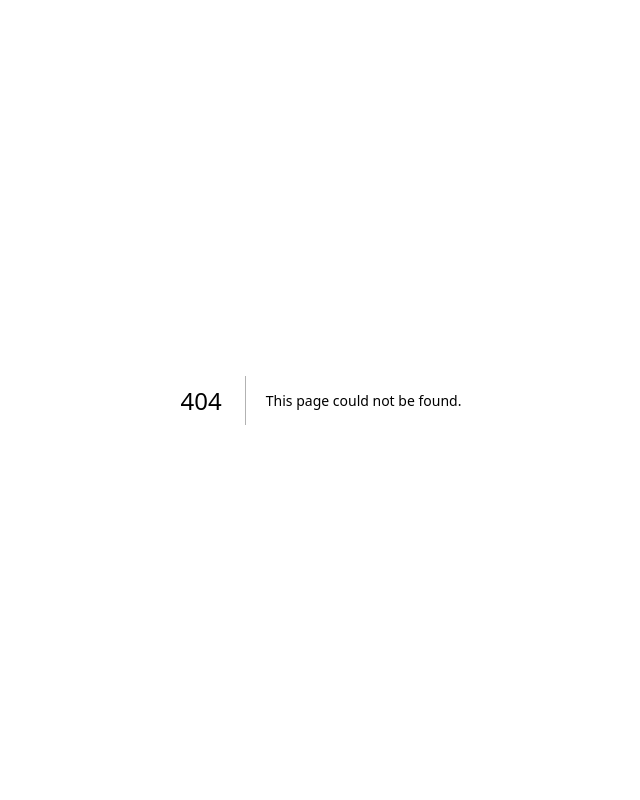
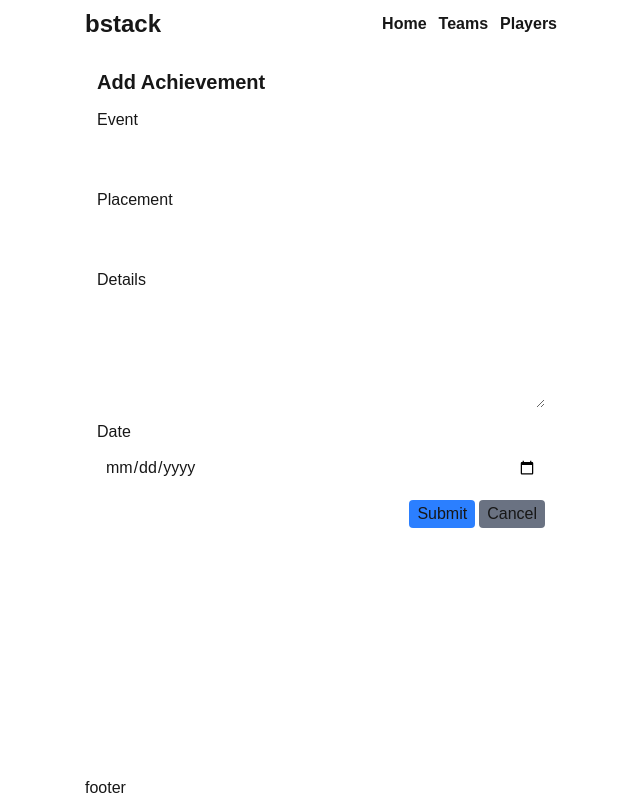
Before and after one commit to jn04137/bstack2_next, a Next.js app: page /teams/add_achievement/1 in a window 1280 px wide. Before the commit this address had no page. Shown: the whole page, without its empty margins (319-959 px from the left). Built offline with nearby package versions, Linux system fonts and the light colour scheme.

Commit message:
working on achievement feature

```diff
--- a/app/page.tsx
+++ b/app/page.tsx
@@ -1,4 +1,3 @@
-import Image from "next/image";
 import Layout from "./components/layout";
 
 export default function Home() {
--- a/app/teams/[team_id]/page.tsx
+++ b/app/teams/[team_id]/page.tsx
@@ -1,6 +1,7 @@
 
 import Link from "next/link";
 import Layout from "../../components/layout";
+import { Team } from "@/models.types";
 
 export default async function Page({params}: {
 	params: Promise<{ team_id: string }>
@@ -16,17 +17,20 @@ export default async function Page({params}: {
 
 const sectionTitleStyle = "text-sm italic pb-1.5";
 
-function Content({teamId}: {
+async function Content({teamId}: {
 	teamId: string
 }) {
+    const res = await fetch(`${process.env.NEXT_PUBLIC_SERVER}/team/getTeam/${teamId}`);
+    const teamInfo: Team = await res.json();
+
 	return(
 		<div className="space-y-5">
 			<div className="flex space-x-2">
-				<TeamName teamName={"Turtle Squad"} />
+				<TeamName teamName={teamInfo.teamName} />
 			</div>
-			<TeamDesc teamDesc={"Here to win"} />
+			<TeamDesc teamDesc={teamInfo.teamDesc} />
 			<Players />
-			<Achievements />
+			<Achievements teamNanoId={teamInfo.nanoId!}/>
 			<CommentSection />
 		</div>
 	);
@@ -77,7 +81,9 @@ function PlayerCard() {
 	);
 }
 
-function Achievements() {
+function Achievements({teamNanoId}: {
+    teamNanoId: string
+}) {
 	return(
 		<div>
 			<h2 className={sectionTitleStyle}>achievements</h2>
@@ -88,16 +94,18 @@ function Achievements() {
 				<AchievementCard/>
 				<AchievementCard/>
 				<AchievementCard/>
-				<AddAchivementButton/>
+				<AddAchievementButton teamNanoId={teamNanoId}/>
 			</div>
 		</div>
 	);
 }
 
-function AddAchivementButton() {
+function AddAchievementButton({teamNanoId}: {
+    teamNanoId: string
+}) {
 	return(
 		<div>
-			<Link href="/teams/add_achievement">
+			<Link href={`/teams/add_achievement/${teamNanoId}`}>
 				<button className="text-sm w-full border border-white/5 rounded py-1.5 hover:cursor-pointer bg-white/5">Add Achievement</button>
 			</Link>
 		</div>
--- a/app/teams/add_achievement/AddAchievementForm.tsx
+++ /dev/null
@@ -1,31 +0,0 @@
-'use client';
-
-import Link from "next/link";
-
-export function CreateAchievementForm({teamNanoId}: {
-	teamNanoId: string
-}) {
-	return(
-		<form className="flex flex-col w-full bg-white/5 p-3 space-y-3">
-			<h1 className="text-xl font-bold">Add Achievement</h1>
-			<div className="flex flex-col space-y-1">
-				<label>Event</label>
-				<input className="bg-white/5 p-2 rounded" type="text"/>
-			</div>
-			<div className="flex flex-col space-y-1">
-				<label>Placement</label>
-				<input className="bg-white/5 p-2 rounded" type="text"/>
-			</div>
-			<div className="flex flex-col space-y-1">
-				<label>Date</label>
-				<input className="bg-white/5 p-2 rounded" type="date"/>
-			</div>
-			<div className="flex justify-end space-x-1">
-				<button className="bg-blue-500 rounded py-0.5 px-2 hover:cursor-pointer">Submit</button>
-				<Link href={`/teams/${teamNanoId}`}>
-					<button className="bg-gray-500 rounded px-2 py-0.5 hover:cursor-pointer">Cancel</button>
-				</Link>
-			</div>
-		</form>
-	);
-}
--- /dev/null
+++ b/app/teams/add_achievement/[teamNanoId]/AddAchievementForm.tsx
@@ -0,0 +1,64 @@
+'use client';
+
+import { TeamAchievement } from "@/models.types";
+import Link from "next/link";
+import { ChangeEvent, SyntheticEvent, useState } from "react";
+
+export function CreateAchievementForm({teamNanoId}: {
+	teamNanoId: string
+}) {
+    const [teamAchievement, setTeamAchievement] = useState<TeamAchievement>({
+        teamNanoId: teamNanoId,
+        event: '',
+        placement: '',
+        details: '',
+        date: new Date()
+    });
+
+    function handleAchievementChange(e: ChangeEvent<HTMLInputElement | HTMLTextAreaElement>) {
+        const {name, value} = e.target;
+        setTeamAchievement({
+            ...teamAchievement,
+            [name]:value,
+        });
+    }
+
+	return(
+		<form className="flex flex-col w-full bg-white/5 p-3 space-y-3">
+			<h1 className="text-xl font-bold">Add Achievement</h1>
+			<div className="flex flex-col space-y-1">
+				<label>Event</label>
+                <input className="bg-white/5 p-2 rounded" type="text" name="event" onChange={e => handleAchievementChange(e)}/>
+			</div>
+			<div className="flex flex-col space-y-1">
+				<label>Placement</label>
+                <input className="bg-white/5 p-2 rounded" type="text" name="placement" onChange={e => handleAchievementChange(e)}/>
+			</div>
+			<div className="flex flex-col space-y-1">
+				<label>Details</label>
+                <textarea className="bg-white/5 p-2 rounded" name="details" rows={4} onChange={e => handleAchievementChange(e)}></textarea>
+			</div>
+			<div className="flex flex-col space-y-1">
+				<label>Date</label>
+                <input className="bg-white/5 p-2 rounded" type="date" name="date" onChange={e => handleAchievementChange}/>
+			</div>
+			<div className="flex justify-end space-x-1">
+				<button className="bg-blue-500 rounded py-0.5 px-2 hover:cursor-pointer">Submit</button>
+				<Link href={`/teams/${teamNanoId}`}>
+					<button className="bg-gray-500 rounded px-2 py-0.5 hover:cursor-pointer">Cancel</button>
+				</Link>
+			</div>
+		</form>
+	);
+}
+
+async function addAchievementRequest(e: SyntheticEvent, teamAchievement: TeamAchievement) {
+    e.preventDefault();
+
+    await fetch(`${process.env.NEXT_PUBLIC_SERVER}/team/addAchievement`, {
+        method: 'POST',
+        body: JSON.stringify({
+            teamAchievement
+        }),
+    });
+}
--- /dev/null
+++ b/app/teams/add_achievement/[teamNanoId]/page.tsx
@@ -0,0 +1,23 @@
+import Layout from "../../../components/layout";
+import { CreateAchievementForm } from "./AddAchievementForm";
+
+export default async function Page({params}: {
+    params: Promise<{ teamNanoId: string }>
+}) {
+    const {teamNanoId} = await params
+	return(
+		<Layout>
+			<Content teamNanoId={teamNanoId}/>
+		</Layout>
+	);
+}
+
+function Content({teamNanoId}: {
+    teamNanoId: string
+}) {
+	return(
+		<>
+			<CreateAchievementForm teamNanoId={teamNanoId}/>
+		</>
+	);
+}
--- a/app/teams/add_achievement/page.tsx
+++ /dev/null
@@ -1,18 +0,0 @@
-import Layout from "@/app/components/layout";
-import { CreateAchievementForm } from "./AddAchievementForm";
-
-export default function Page() {
-	return(
-		<Layout>
-			<Content />
-		</Layout>
-	);
-}
-
-function Content() {
-	return(
-		<>
-			<CreateAchievementForm />
-		</>
-	);
-}
--- a/app/teams/page.tsx
+++ b/app/teams/page.tsx
@@ -12,7 +12,7 @@ interface Team {
 }
 
 async function getTeams() {
-	const res = await fetch(`${process.env.NEXT_PUBLIC_SERVER}/team/all`)
+	const res = await fetch(`${process.env.NEXT_PUBLIC_SERVER}/team/all`);
 	if (!res.ok) {
 		console.error("Failed to fetch data");
 	}
```
Also changed, not shown: models.types.ts (+11 -0 lines), 1 other file (tests, documents, lock files or other folders).
